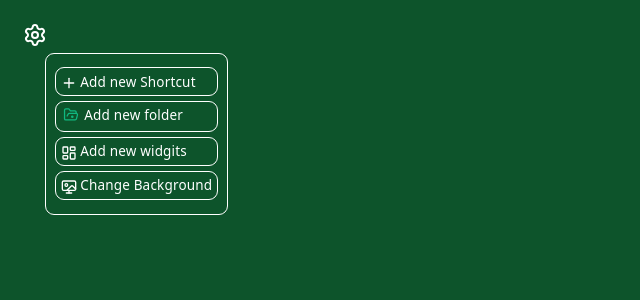
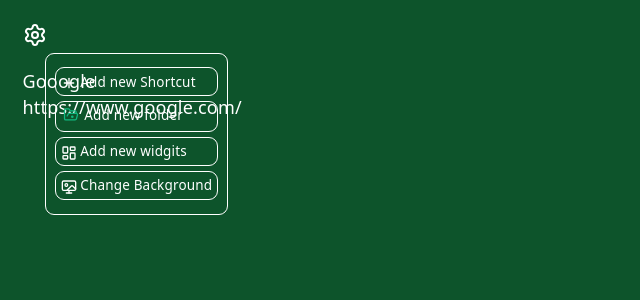
Before and after one commit to enoughio/newtab-extension, a React (Vite) app: page / in a window 1280 px wide. Shown: the top 300 px of the page, without its empty margins (0-640 px from the left). Built offline with nearby package versions, Linux system fonts and the light colour scheme.

Commit message:
added basic shortcut rendering

```diff
--- a/src/App.tsx
+++ b/src/App.tsx
@@ -1,8 +1,8 @@
 import { useState } from "react";
 import Desktop from "./Desktop";
-import type { createShortcut } from "./types";
-
-type Shortcusts = Array<{ id: number; name: string; url: string }>;
+import type { createShortcut, Shortcusts } from "./types";
+import { Setting } from "./component/Setting";
+import AddShortcutDialog from "./component/AddShortcut";
 
 const shortcusts: Shortcusts = [
   { id: 1, name: "Gooogle", url: "https://www.google.com/" },
@@ -18,17 +18,16 @@ function App() {
   // shortcut(icons)
   const [shortcuts, setShortcuts] = useState<Shortcusts>([...shortcusts]);
 
-
   function openDialogState() {
     setDialogState(true);
   }
 
-
-  function createShortcut( {name, url} : { name :  string; url : string } ){
-    setShortcuts( (prev) => ( [
-      ...prev, { id : shortcuts.length + 1,  name : name, url :  url}
-      ]) )
-    console.log("shortcut added", shortcuts)
+  function createShortcut({ name, url }: { name: string; url: string }) {
+    setShortcuts((prev) => [
+      ...prev,
+      { id: shortcuts.length + 1, name: name, url: url },
+    ]);
+    console.log("shortcut added", shortcuts);
     setDialogState(false);
   }
 
@@ -42,16 +41,33 @@ function App() {
   }
 
   return (
-    <>
+    <div className="relative">
       <Desktop
-        isDialogOpen={isDialogOpen}
+        // isDialogOpen={isDialogOpen}
+        // openDialogState={openDialogState}
+        // createShortcut={createShortcut}
+        // visible={visible}
+        // updateVisibility={updateVisibility}
+        // onClose={onClose}
+        shortcuts={shortcuts}
+      />
+
+      <Setting
+        visibility={visible}
+        onToggle={updateVisibility}
+        onClose={onClose}
         openDialogState={openDialogState}
-        createShortcut={createShortcut}
-        visible={visible}
-        updateVisibility={updateVisibility}
-        onClose={onClose}
       />
-    </>
+
+      <div className="absolute top-[30%] left-[40%] ">
+        <AddShortcutDialog
+          isDialogOpen={isDialogOpen}
+          createShortcut={createShortcut}
+        />
+      </div>
+
+
+    </div>
   );
 }
 
--- a/src/Desktop.tsx
+++ b/src/Desktop.tsx
@@ -1,40 +1,40 @@
-import { Setting } from "./component/Setting";
-import AddShortcutDialog from "./component/AddShortcut";
-import type { createShortcut } from "./types";
+// import { Setting } from "./component/Setting";
+// import AddShortcutDialog from "./component/AddShortcut";
+import Shortcust from "./Shortcuts";
+import type { createShortcut, Shortcusts } from "./types";
 
 type DesktopArgs = {
-  isDialogOpen : boolean;
-  openDialogState : () => void;
-  createShortcut : createShortcut
+  // isDialogOpen : boolean;
+  // openDialogState : () => void;
+  // createShortcut : createShortcut
 
-  visible : boolean;
-  updateVisibility : () => void;
-  onClose : () => void;
+  // visible : boolean;
+  // updateVisibility : () => void;
+  // onClose : () => void;
+  shortcuts : Shortcusts
 };
 
 const Desktop = ({
-  visible,
-  updateVisibility,
-  onClose,
-  isDialogOpen,
-  openDialogState,
-  createShortcut,
+  // visible,
+  // updateVisibility,
+  // onClose,
+
+  // isDialogOpen,
+  // openDialogState,
+  // createShortcut,
+
+  shortcuts
 }: DesktopArgs) => {
   return (
-    <section className="bg-green-900 text-white min-w-screen min-h-screen px-5 py-5 flex">
-      <Setting
-        visibility={visible}
-        onToggle={updateVisibility}
-        onClose={onClose}
-        openDialogState={openDialogState}
-      />
+    <section className="bg-green-900 text-white min-w-screen min-h-screen  px-5 py-15 flex">
 
-      <div className="absolute top-[30%] left-[37%]">
-        <AddShortcutDialog
-          isDialogOpen={isDialogOpen}
-          createShortcut={createShortcut}
-        />
-      </div>
+    {
+      shortcuts.map( (s)=> {
+        return  <Shortcust id={s.id} name={s.name} url={s.url}  />
+      } )
+
+    }
+
     </section>
   );
 };
--- /dev/null
+++ b/src/Shortcuts.tsx
@@ -0,0 +1,24 @@
+type s = {
+  id: number;
+  name: string;
+  url: string;
+}
+
+
+const Shortcust = (s : s) => {
+
+    const id = s.id
+    const name = s.name
+    const url = s.url
+
+  return (
+    <>
+      <div key={id}>
+        <p>{name}</p>
+        <p>{url}</p>
+      </div>
+    </>
+  );
+};
+
+export default Shortcust;
--- a/src/component/Setting.tsx
+++ b/src/component/Setting.tsx
@@ -36,7 +36,7 @@ export const Setting = ({ visibility, onToggle, onClose, openDialogState }: Sett
     <>
 
       {/* menu only  */}
-      <div ref={menuRef} className=" ">
+      <div ref={menuRef} className="absolute top-5 left-5 text-white">
         {/* setting button */}
         <div className="">
           <button className="" onClick={() => onToggle()}>
--- a/src/types.ts
+++ b/src/types.ts
@@ -1 +1,3 @@
 export type createShortcut = (formData: { name: string; url: string }) => void
+
+export type Shortcusts = Array<{ id: number; name: string; url: string }>;
```
